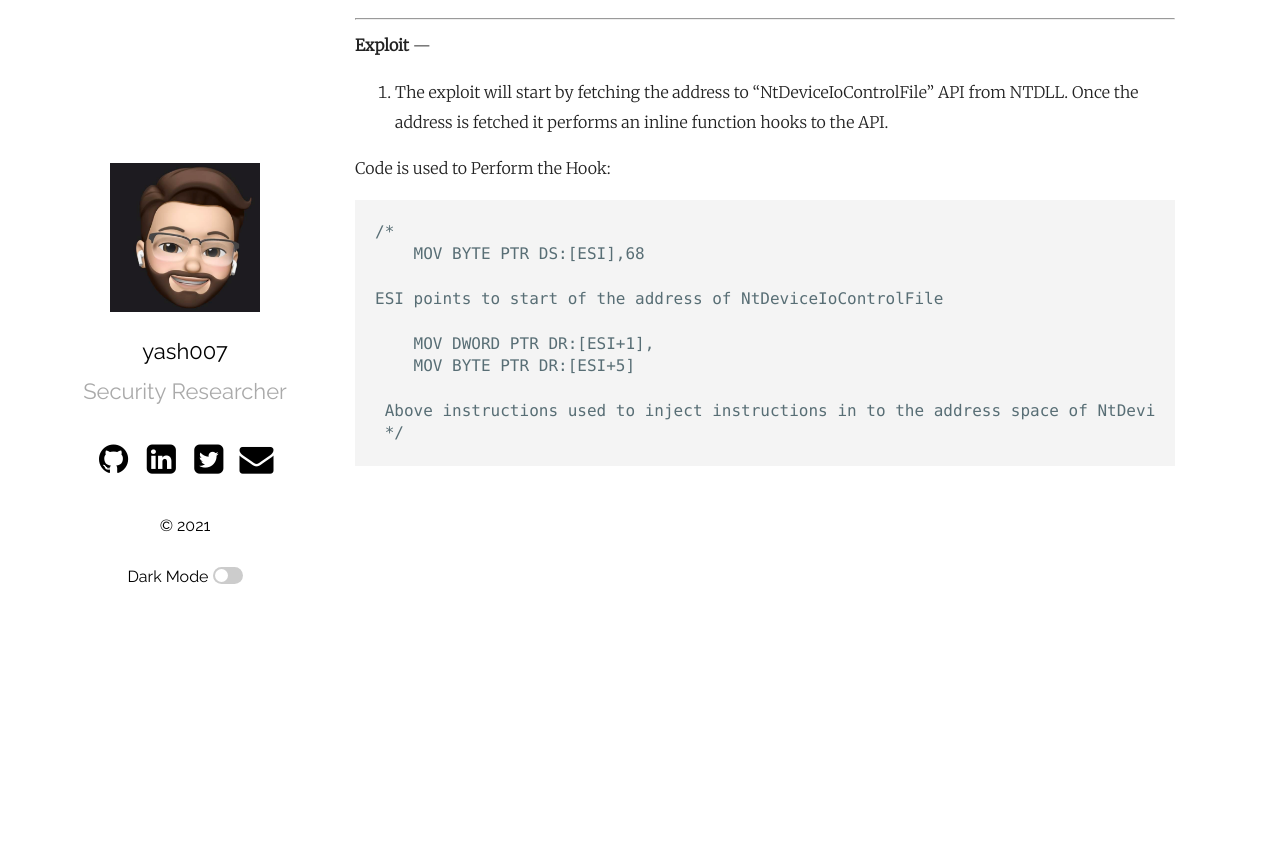
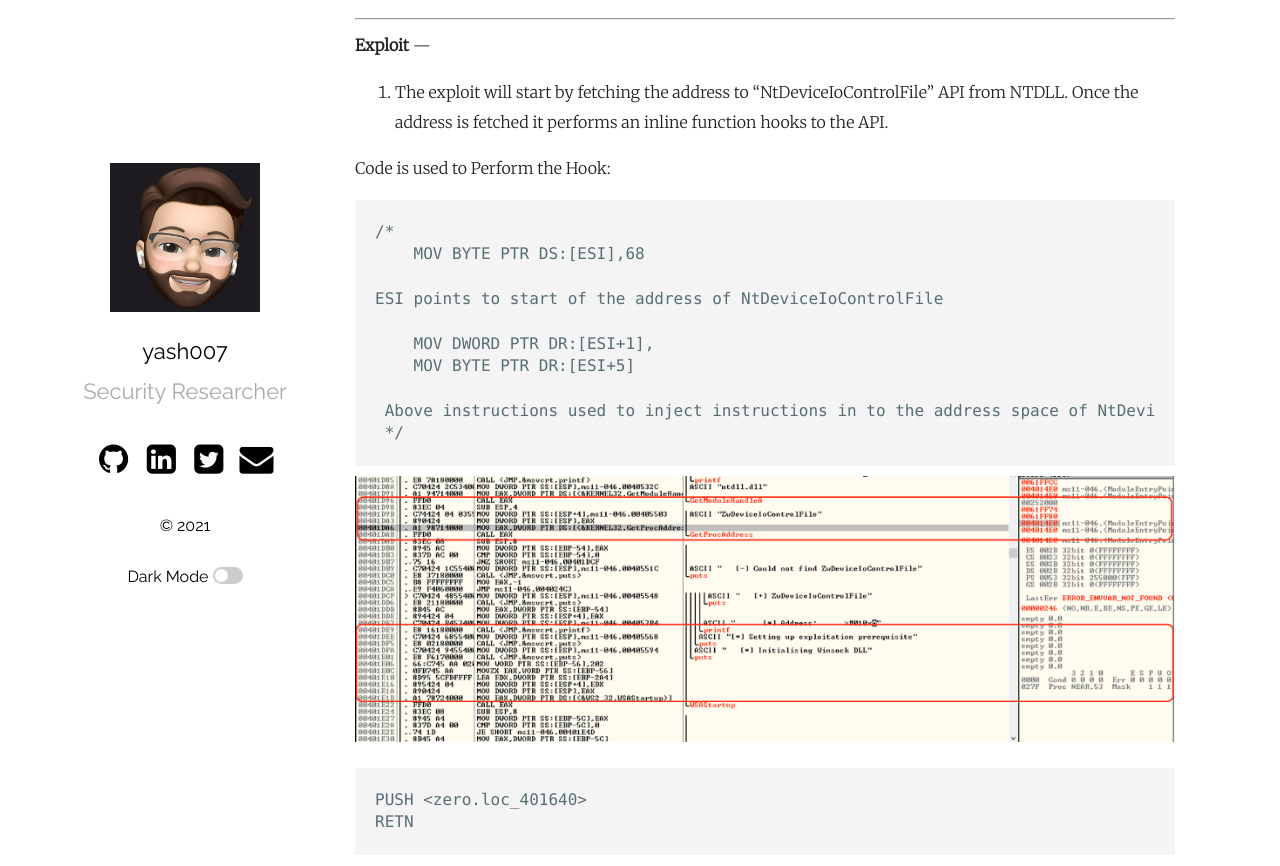
Before and after one commit to yashomer1994/yash007.github.io, a Jekyll site: the page built from _posts/2021-01-31-Ancillary Function Driver.md, in a window 1280 px wide and 900 px high, scrolled down 1969 px. Shown: the top 866 px of the window. Built offline with Jekyll 4.4.1, drawn with Linux system fonts in a browser that asks for light colours.

Commit message:
Update 2021-01-31-Ancillary Function Driver.md

```diff
--- a/_posts/2021-01-31-Ancillary Function Driver.md
+++ b/_posts/2021-01-31-Ancillary Function Driver.md
@@ -68,3 +68,9 @@ Code is used to Perform the Hook:
 
      Above instructions used to inject instructions in to the address space of NtDeviceIoControlFile
      */
+
+![](https://yashomer1994.github.io/yash007.github.io/assets/afd/5.png)
+
+
+    PUSH <zero.loc_401640>
+    RETN
```
